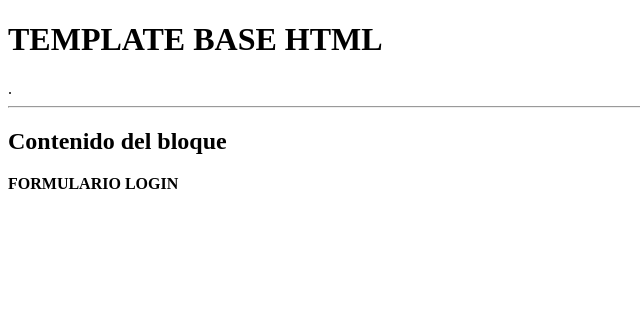
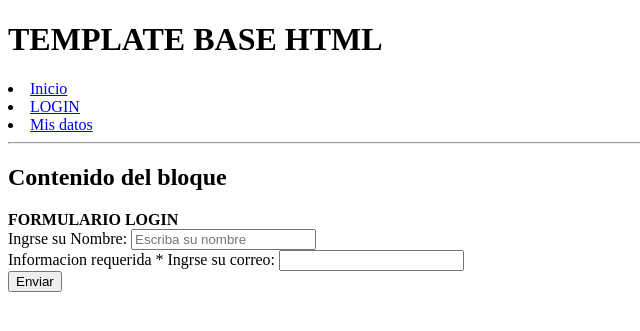
Before and after one commit to juanjavierl/blog, a Django app: page /login/ in a window 1280 px wide. Shown: the top 331 px of the page, without its empty margins (0-640 px from the left). Run offline with Django 4.2, Linux system fonts and the light colour scheme.

Commit message:
clase formularios en django

```diff
--- /dev/null
+++ b/app/inicio/forms.py
@@ -0,0 +1,9 @@
+from django import forms
+
+class NameForm(forms.Form):
+    nombre = forms.CharField(label= "Ingrse su Nombre",help_text="Informacion requerida *",widget=forms.TextInput(attrs={
+        'placeholder':'Escriba su nombre',
+        'autocomplete':'off'
+    }))
+
+    Email = forms.EmailField(label= "Ingrse su correo")
--- a/app/inicio/templates/login.html
+++ b/app/inicio/templates/login.html
@@ -4,4 +4,19 @@
 
 {% block contenido %}
     <strong>FORMULARIO LOGIN</strong>
+
+   <!--<form action="" method="post">
+        <label for="">Usuario:</label>
+        <input type="text" name="usuario" id="">
+        <button>Enviar</button>
+    </form>-->
+
+    <form action="/login" method="post">
+        {% csrf_token %}
+        {{formulario}}
+        <br>
+        <button>Enviar</button>
+    </form>
+
+
 {% endblock %}
--- a/app/inicio/urls.py
+++ b/app/inicio/urls.py
@@ -4,4 +4,6 @@ urlpatterns = [
     path('', views.inicio, name='inicio'),
 
     path('login/', views.login, name='login'),
+
+    path('detalleUser/', views.detalleUser, name='detalleUser'),
 ]
--- a/app/inicio/views.py
+++ b/app/inicio/views.py
@@ -1,5 +1,6 @@
 from django.shortcuts import render
 
+from .forms import *
 # Create your views here.
 def inicio(request):
 
@@ -8,5 +9,14 @@ def inicio(request):
 
 
 def login(request):
+    if request.method == 'POST':
+        print(request.POST['nombre'])
+    formulario = NameForm()
+    return render(request, 'login.html',{'formulario':formulario})
 
-    return render(request, 'login.html')
+
+def detalleUser(request):
+    nombre = "administrador"
+
+
+    return render(request, 'detalleUser.html',{'nombre':nombre})
--- a/templates/base.html
+++ b/templates/base.html
@@ -7,7 +7,16 @@
     <title>{% block title %} Inicio {% endblock %}</title>
 </head>
 <body>
-    <h1>TEMPLATE BASE HTML</h1>.
+    <h1>TEMPLATE BASE HTML</h1>
+    <li>
+        <a href="/">Inicio</a>
+    </li>
+    <li>
+        <a href="/login">LOGIN</a>
+    </li>
+    <li>
+        <a href="/detalleUser">Mis datos</a>
+    </li>
     <hr>
     <h2>Contenido del bloque</h2>
     <!--Contenido que se cambiara-->
```
Also changed, not shown: app/inicio/templates/detalleUser.html (added, +7 -0 lines).
